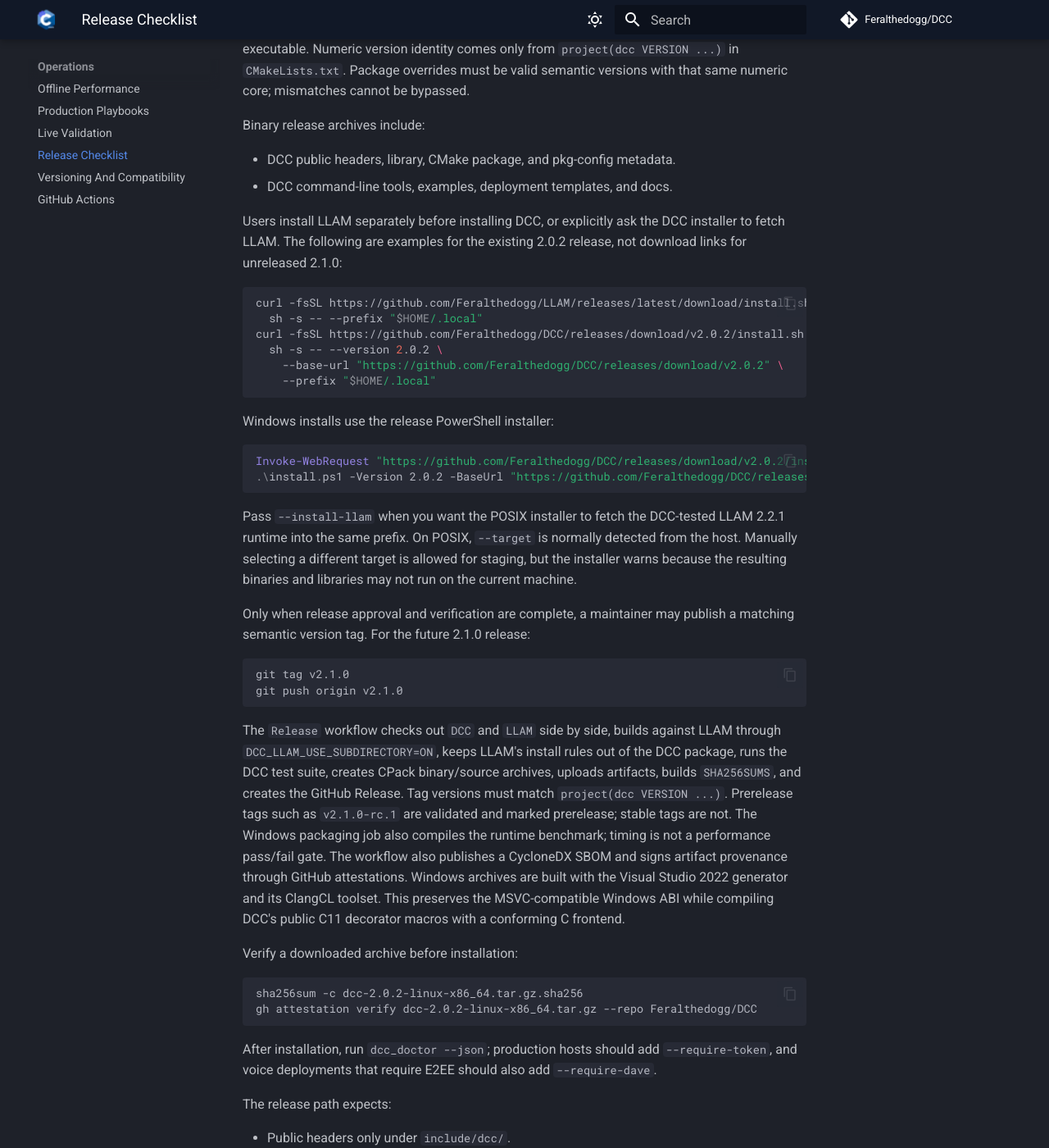
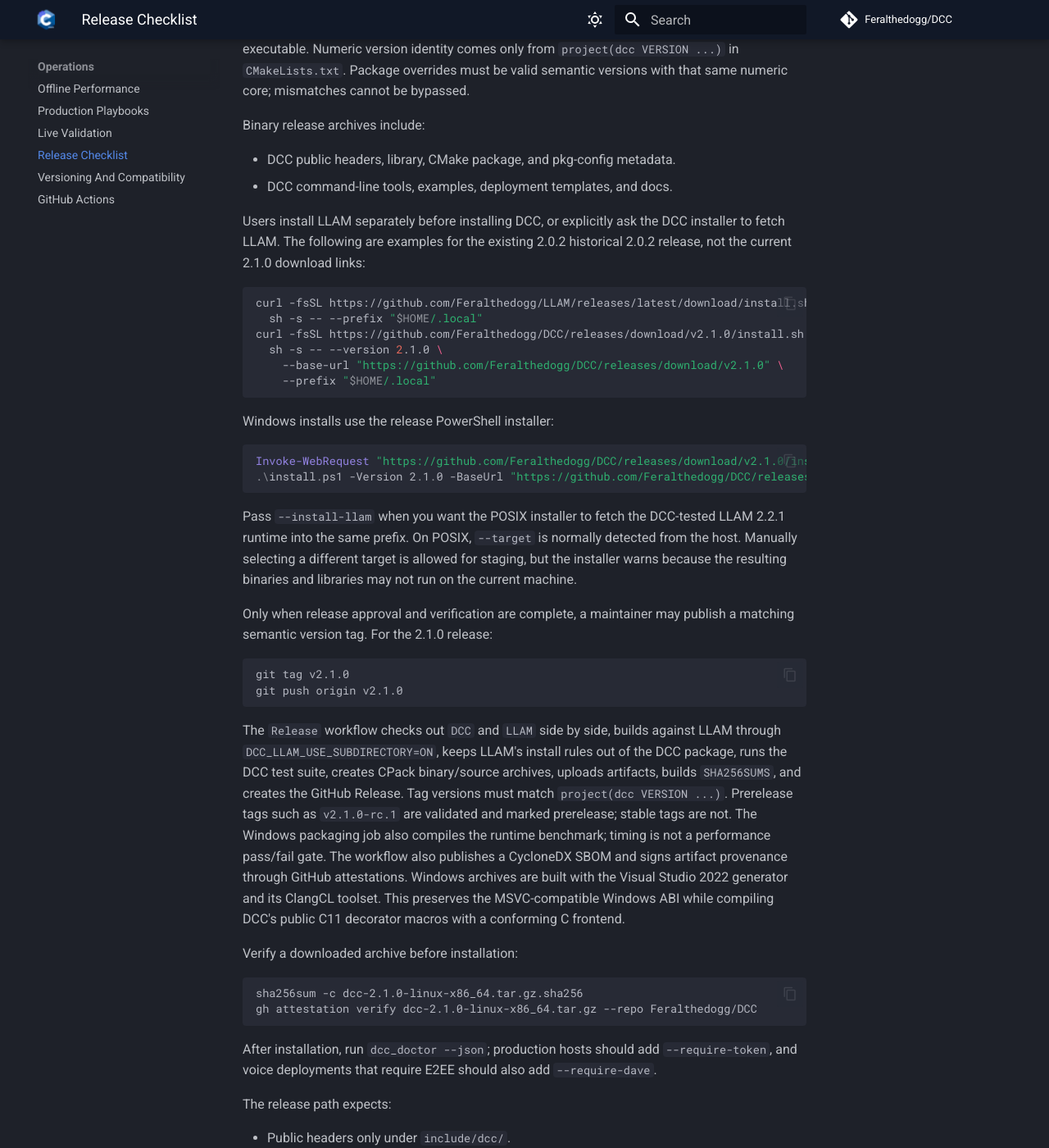
Before and after one commit to Feralthedogg/DCC, an MkDocs documentation site: the page built from docs/release.md, in a window 1280 px wide and 1400 px high, scrolled down 494 px. Shown: the whole window at 82% size. Built offline with MkDocs 1.6.1 and Material for MkDocs 9.7.7, drawn with Linux system fonts in a browser that asks for light colours; comment, search, counter and statistics services are not loaded; some of the changed text lies outside the part shown.

Commit message:
docs: mark DCC 2.1.0 stable

````diff
--- a/docs/release.md
+++ b/docs/release.md
@@ -1,7 +1,7 @@
 # DCC Release Checklist
 
-DCC 2.1.0 is development/unreleased. This checklist prepares a release; it does
-not imply that a tag, package, or GitHub Release has been published.
+DCC 2.1.0 is the current stable release. This checklist documents the
+published tag, package, and GitHub Release verification path.
 
 Run the release check from the repository root:
 
@@ -28,22 +28,22 @@
 
 Users install LLAM separately before installing DCC, or explicitly ask the DCC
 installer to fetch LLAM. The following are examples for the existing 2.0.2
-release, not download links for unreleased 2.1.0:
+historical 2.0.2 release, not the current 2.1.0 download links:
 
 ```sh
 curl -fsSL https://github.com/Feralthedogg/LLAM/releases/latest/download/install.sh |
   sh -s -- --prefix "$HOME/.local"
-curl -fsSL https://github.com/Feralthedogg/DCC/releases/download/v2.0.2/install.sh |
-  sh -s -- --version 2.0.2 \
-    --base-url "https://github.com/Feralthedogg/DCC/releases/download/v2.0.2" \
+curl -fsSL https://github.com/Feralthedogg/DCC/releases/download/v2.1.0/install.sh |
+  sh -s -- --version 2.1.0 \
+    --base-url "https://github.com/Feralthedogg/DCC/releases/download/v2.1.0" \
     --prefix "$HOME/.local"
 ```
 
 Windows installs use the release PowerShell installer:
 
 ```powershell
-Invoke-WebRequest "https://github.com/Feralthedogg/DCC/releases/download/v2.0.2/install.ps1" -OutFile install.ps1
-.\install.ps1 -Version 2.0.2 -BaseUrl "https://github.com/Feralthedogg/DCC/releases/download/v2.0.2" -Prefix "$env:LOCALAPPDATA\DCC"
+Invoke-WebRequest "https://github.com/Feralthedogg/DCC/releases/download/v2.1.0/install.ps1" -OutFile install.ps1
+.\install.ps1 -Version 2.1.0 -BaseUrl "https://github.com/Feralthedogg/DCC/releases/download/v2.1.0" -Prefix "$env:LOCALAPPDATA\DCC"
 ```
 
 Pass `--install-llam` when you want the POSIX installer to fetch the DCC-tested
@@ -53,7 +53,7 @@
 resulting binaries and libraries may not run on the current machine.
 
 Only when release approval and verification are complete, a maintainer may
-publish a matching semantic version tag. For the future 2.1.0 release:
+publish a matching semantic version tag. For the 2.1.0 release:
 
 ```sh
 git tag v2.1.0
@@ -76,8 +76,8 @@
 Verify a downloaded archive before installation:
 
 ```sh
-sha256sum -c dcc-2.0.2-linux-x86_64.tar.gz.sha256
-gh attestation verify dcc-2.0.2-linux-x86_64.tar.gz --repo Feralthedogg/DCC
+sha256sum -c dcc-2.1.0-linux-x86_64.tar.gz.sha256
+gh attestation verify dcc-2.1.0-linux-x86_64.tar.gz --repo Feralthedogg/DCC
 ```
 
 After installation, run `dcc_doctor --json`; production hosts should add
````
Also changed, not shown: CHANGELOG.md (+1 -1 lines), README.md (+3 -3 lines), ROADMAP.md (+1 -1 lines), SECURITY.md (+5 -4 lines), docs/getting-started.md (+3 -3 lines), docs/index.md (+1 -2 lines).
